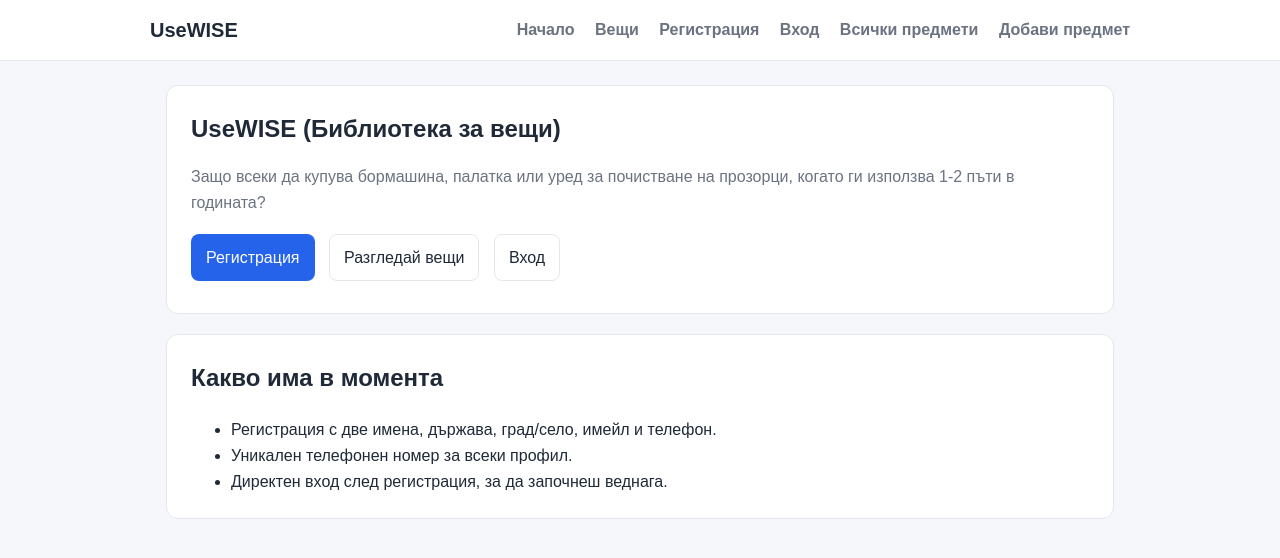
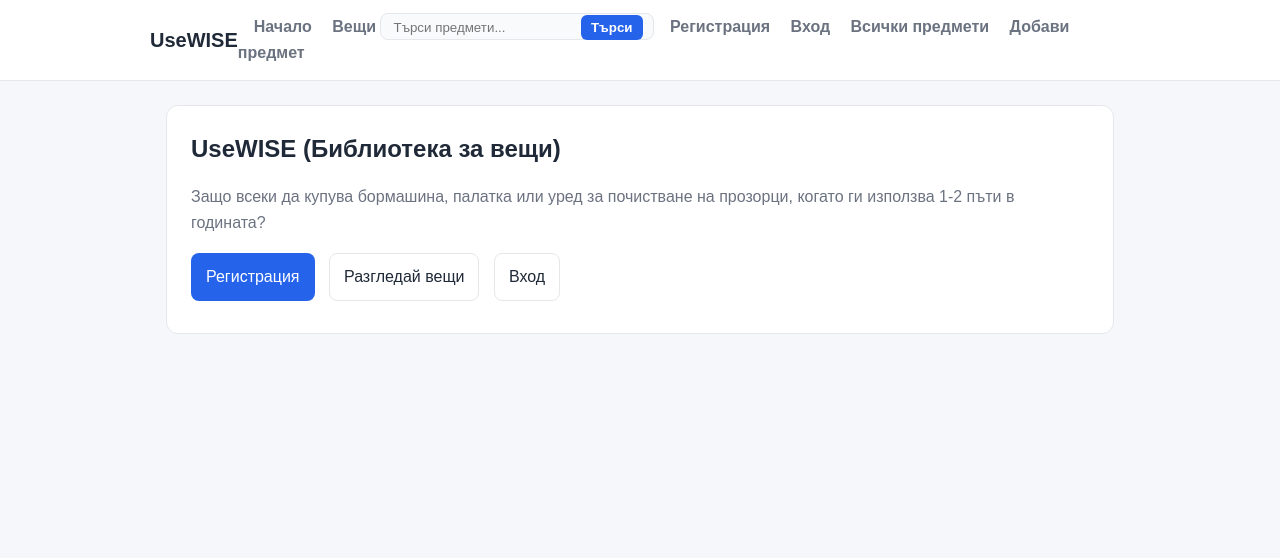
Before and after one commit to AniBanani848/UseWise, a Django app: page / in a window 1280 px wide. Shown: the top 558 px of the page. Run offline with Django 5.2, Linux system fonts and the light colour scheme.

Commit message:
dobavqne_na_search

```diff
--- a/UseWISE/items/templates/item_list.html
+++ b/UseWISE/items/templates/item_list.html
@@ -1,7 +1,9 @@
 {%extends "base.html"%}
 {% block content %}
     <h2>Налични предмети за наемане</h2>
-
+    {% if query %}
+        <p>Резултати за търсене: "{{ query }}" ({{ items.count }} предмет(а)).</p>
+    {% endif %}
     <div style="display: flex; gap: 20px; flex-wrap: wrap;">
         {% for item in items %}
             <div style="border: 1px solid #ccc; padding: 15px; border-radius: 8px; width: 200px;">
--- a/UseWISE/templates/base.html
+++ b/UseWISE/templates/base.html
@@ -54,6 +54,34 @@
       }
       .nav-links a:hover {
         color: var(--primary-dark);
+      }
+      .search-form {
+        display: inline-flex;
+        align-items: center;
+        background: #f9fafb;
+        border: 1px solid var(--border);
+        border-radius: 8px;
+        padding: 4px 6px;
+        margin-left: 12px;
+      }
+      .search-form input {
+        border: none;
+        background: transparent;
+        min-width: 180px;
+        padding: 4px 6px;
+        outline: none;
+      }
+      .search-form button {
+        border: none;
+        background: var(--primary);
+        color: #fff;
+        border-radius: 6px;
+        padding: 5px 10px;
+        cursor: pointer;
+        font-weight: 600;
+      }
+      .search-form button:hover {
+        background: var(--primary-dark);
       }
       .page-main {
         padding-top: 24px;
@@ -201,6 +229,16 @@
         <nav class="nav-links">
           <a href="/">Начало</a>
           <a href="/items/">Вещи</a>
+          <form method="get" action="{% url 'item_list' %}" class="search-form">
+            <input
+              type="search"
+              name="q"
+              value="{{ request.GET.q|default:'' }}"
+              placeholder="Търси предмети..."
+              aria-label="Търси предмети"
+            />
+            <button type="submit">Търси</button>
+          </form>
           {% if user.is_authenticated %}
           <a href="{% url 'accounts:profile' %}">Профил</a>
           <a href="{% url 'chat:list' %}">Чат</a>
--- a/UseWISE/templates/home.html
+++ b/UseWISE/templates/home.html
@@ -15,13 +15,4 @@
       <a class="btn btn-secondary" href="{% url 'accounts:login' %}">Вход</a>
     </div>
   </section>
-
-  <section class="card">
-    <h2>Какво има в момента</h2>
-    <ul>
-      <li>Регистрация с две имена, държава, град/село, имейл и телефон.</li>
-      <li>Уникален телефонен номер за всеки профил.</li>
-      <li>Директен вход след регистрация, за да започнеш веднага.</li>
-    </ul>
-  </section>
 {% endblock %}
```
Also changed, not shown: UseWISE/items/views.py (+7 -1 lines), UseWISE/db.sqlite3.
